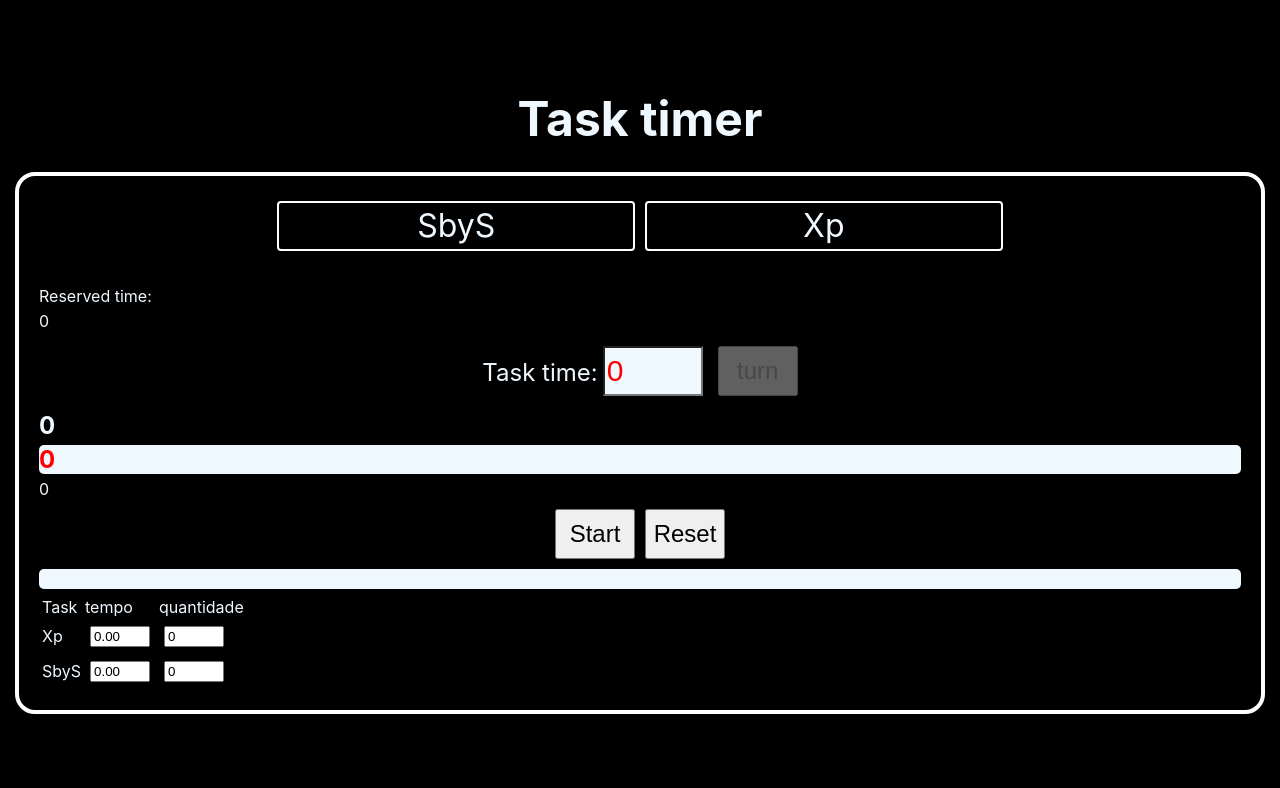
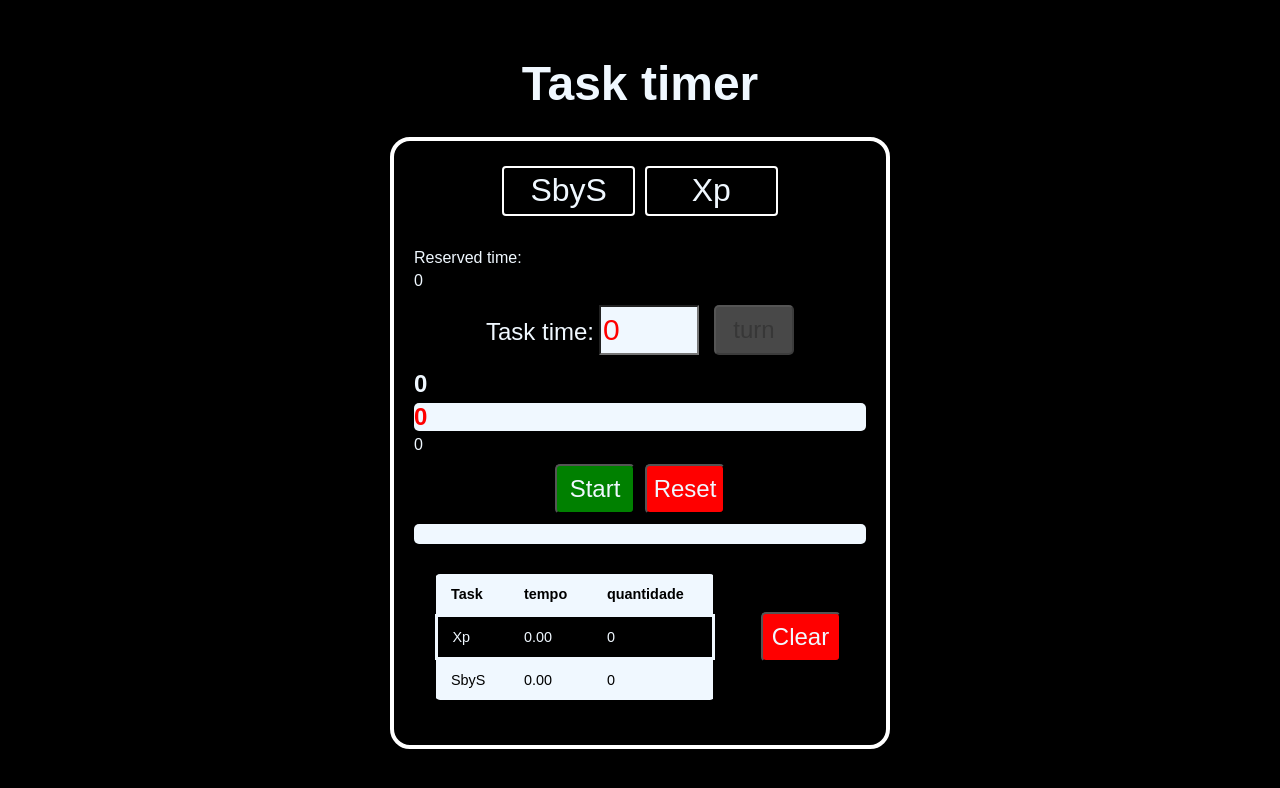
Before and after one commit to devamaral2/Task-cronometer, a Next.js app: page / in a window 1280 px wide. Shown: the top 788 px of the page. Built offline with nearby package versions, Linux system fonts and the light colour scheme.

Commit message:
estilização da tabela e criação do botão clear

```diff
--- a/components/Cronometer/Cronometer.jsx
+++ b/components/Cronometer/Cronometer.jsx
@@ -21,8 +21,9 @@ export function Cronometer() {
   const [workTimeXp, setWorkTimeXp] = useState(0);
   const [taskQuantSByS, setTaskQuantSByB] = useState(0);
   const [taskQuantXp, setTaskQuantXp] = useState(0);
-  const [sbysClass, setSbysClass] = useState('radio-label white')
-  const [xpClass, setXpClass] = useState('radio-label white')
+  const [sbysClass, setSbysClass] = useState('radio-label')
+  const [xpClass, setXpClass] = useState('radio-label')
+  const [startClass, setStartClass] = useState('button green')
 
   useEffect(() => {
     const data = localStorage.getItem('data')
@@ -74,9 +75,11 @@ export function Cronometer() {
     if (!initTimer) {
       setInitTimer(true);
       setBtnName('Stop');
+      setStartClass('button blue')
     } else {
       setInitTimer(false);
       setBtnName('start');
+      setStartClass('button green')
     }
   }
 
@@ -92,12 +95,12 @@ export function Cronometer() {
     if (event.target.id === 'radioSbyS') {
       setRadio('SbyS');
       setSbysClass('radio-label brown');
-      setXpClass('radio-label white')
+      setXpClass('radio-label')
     }
     if (event.target.id === 'radioXp') {
       setRadio('Xp');
       setXpClass('radio-label brown');
-      setSbysClass('radio-label white')
+      setSbysClass('radio-label')
     }
   }
 
@@ -142,15 +145,22 @@ export function Cronometer() {
     setTrigger(trigger + 1)
   }
 
+  function cleaning() {
+    setWorkTimeSByB(0);
+    setWorkTimeXp(0);
+    setTaskQuantXp(0);
+    setTaskQuantSByB(0);
+  }
+
   return (
     <div className='timer'>
       {initTimer && startTimer()}
       {initTimer && startTurn()}
       <Radios
-        handleRadio={ handleRadio }
-        radio={ radio }
-        xpClass={ xpClass }
-        sbysClass={ sbysClass }
+        handleRadio={handleRadio}
+        radio={radio}
+        xpClass={xpClass}
+        sbysClass={sbysClass}
       />
       <p>
         Reserved time:
@@ -159,10 +169,10 @@ export function Cronometer() {
         {timeReserve}
       </p>
       <TaskTime
-        totalTime={ totalTime }
-        setTotalTime={ setTotalTime }
-        radio={ radio }
-        handleTurn={ handleTurn }
+        totalTime={totalTime}
+        setTotalTime={setTotalTime}
+        radio={radio}
+        handleTurn={handleTurn}
       />
       <h2>
         {Number(timeReserve) + Number(totalTime)}
@@ -182,14 +192,14 @@ export function Cronometer() {
       >
 
         <button
-          className='button'
-          onClick={ start }
+          className={ startClass }
+          onClick={start}
         >
-          { btnName }
+          {btnName}
         </button>
         <button
-          className='button'
-          onClick={ resetTimer }
+          className='button reset'
+          onClick={resetTimer}
         >
           Reset
         </button>
@@ -201,6 +211,8 @@ export function Cronometer() {
         handleDelete={handleDelete}
         sendWorkTime={sendWorkTime}
       />
+      <section className="table-button">
+
         <Table
           handleChange={handleChange}
           workTimeSByS={workTimeSByS}
@@ -208,6 +220,13 @@ export function Cronometer() {
           workTimeXp={workTimeXp}
           taskQuantXp={taskQuantXp}
         />
+        <button
+          className="button reset"
+          onClick={cleaning}
+        >
+          Clear
+        </button>
+      </section>
     </div >
   )
 }
--- a/components/Cronometer/Table/index.jsx
+++ b/components/Cronometer/Table/index.jsx
@@ -11,49 +11,27 @@ class Table extends React.Component {
     } = this.props;
 
     return (
-      <table>
-        <tr>
-          <td>
-            Task
-          </td>
-          <td
-            className="table__title"
-          >
-            tempo
-          </td>
-          <td
-            className="table__title"
-          >
-            quantidade
-          </td>
+      <table className="table content-table">
+        <thead>
+          <tr>
+            <th>Task</th>
+            <th>tempo</th>
+            <th>quantidade</th>
+          </tr>
+        </thead>
+          <tbody>
+        <tr className="table-middle">
+          <td>Xp</td>
+          <td>{ workTimeXp.toFixed(2) }</td>
+          <td>{ taskQuantXp }</td>
         </tr>
         <tr>
-          <td>Xp</td><td><input
-            className="inputs"
-            name="workTimeXp"
-            onChange={handleChange}
-            value={ workTimeXp.toFixed(2) }
-          /></td><td><input
-            className="inputs"
-            name="taskQuantXp"
-            onChange={ handleChange }
-            value={taskQuantXp}
-          /></td>
+          <td>SbyS</td>
+          <td>{ workTimeSByS.toFixed(2) }</td>
+          <td>{ taskQuantSByS }</td>
         </tr>
-        <tr>
-          <td>SbyS</td><td><input
-            className="inputs"
-            name="workTimeSByS"
-            onChange={ handleChange }
-            value={ workTimeSByS.toFixed(2) }
-          /></td><td><input
-            className="inputs"
-            name="taskQuantSByS"
-            onChange={ handleChange }
-            value={ taskQuantSByS }
-          /></td>
-        </tr>
-      </table>
+          </tbody>
+      </table >
     )
   }
 }
--- a/styles/Home.module.css
+++ b/styles/Home.module.css
@@ -73,6 +73,7 @@
   flex-wrap: wrap;
   width: 100%;
   border: 4px solid white;
+  max-width: 500px;
   border-radius: 20px;
   padding: 10px;
 
--- a/styles/globals.css
+++ b/styles/globals.css
@@ -40,6 +40,7 @@ a {
   height: 50px;
   width: 80px;
   font-size: 24px;
+  border-radius: 5px;
 }
 
 .radio-label:hover {
@@ -58,10 +59,6 @@ a {
   display: flex;
   justify-content: center;
   align-items: center;
-}
-
-.white {
-cursor: pointer;
 }
 
 .radio-conteiner {
@@ -127,3 +124,66 @@ ol {
 .timer {
   width: 100%;
 }
+
+.reset {
+  background-color: red;
+  color: aliceblue;
+}
+
+.table-button {
+  display: flex;
+  align-items: center;
+  justify-content: space-around;
+}
+
+.green {
+  background-color: green;
+  color: aliceblue;
+}
+
+.blue {
+  background-color: blue;
+  color: aliceblue;
+}
+
+* {
+  font-family: sans-serif; /* Change your font family */
+}
+
+.content-table {
+  border-collapse: collapse;
+  margin: 25px 0;
+  font-size: 0.9em;
+  min-width: 280px;
+  border-radius: 5px;
+  overflow: hidden;
+  box-shadow: 0 0 20px rgba(0, 0, 0, 0.15);
+}
+
+.content-table thead tr {
+  background-color:aliceblue;
+  color: black;
+  text-align: left;
+  font-weight: bold;
+}
+
+.content-table th,
+.content-table td {
+  padding: 12px 15px;
+}
+
+
+.content-table tbody tr:nth-of-type(even) {
+  background-color:aliceblue;
+  color: black;
+}
+
+
+.content-table tbody tr.active-row {
+  font-weight: bold;
+  color: #009879;
+}
+
+.table-middle {
+  border: solid 3px aliceblue;
+}
```
Lines whose indentation alone changed are shown as unchanged.
